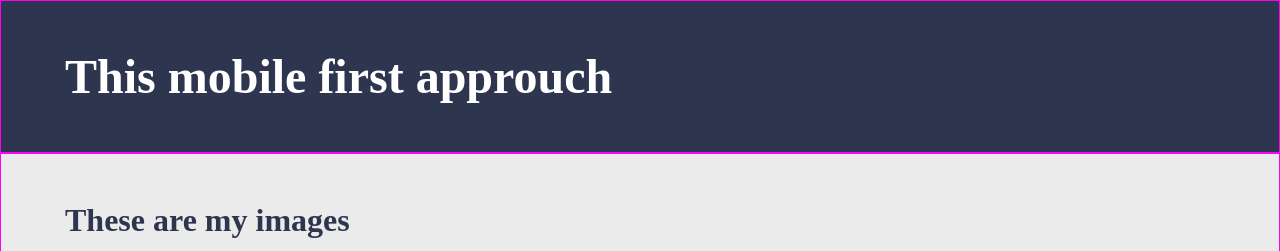
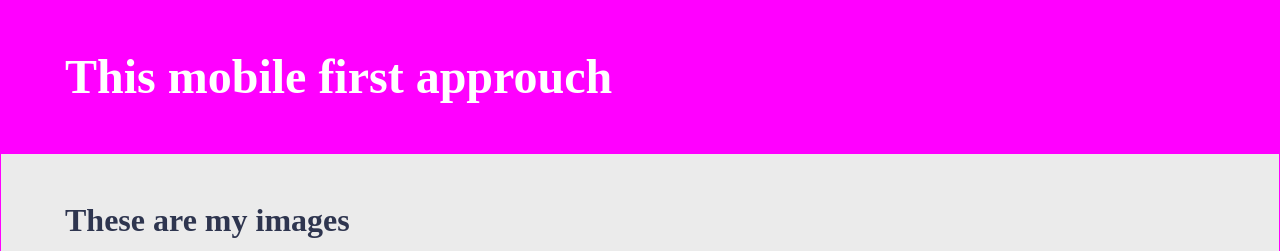
Before and after one commit to awaleH12/mobile_first, a plain HTML site: page index.html in a window 1280 px wide. Shown: the top 251 px of the page. Drawn offline with Linux system fonts and the light colour scheme.

Commit message:
header bg color changed to magenta

```diff
--- a/style.css
+++ b/style.css
@@ -29,7 +29,8 @@ main{
  margin-block: 3rem 2.5rem ;
 }
 .header{
-  background-color: #2E354F;
+  /* background-color: #2E354F; */
+  background-color: magenta;
   color: #fff;
 
 }
```
